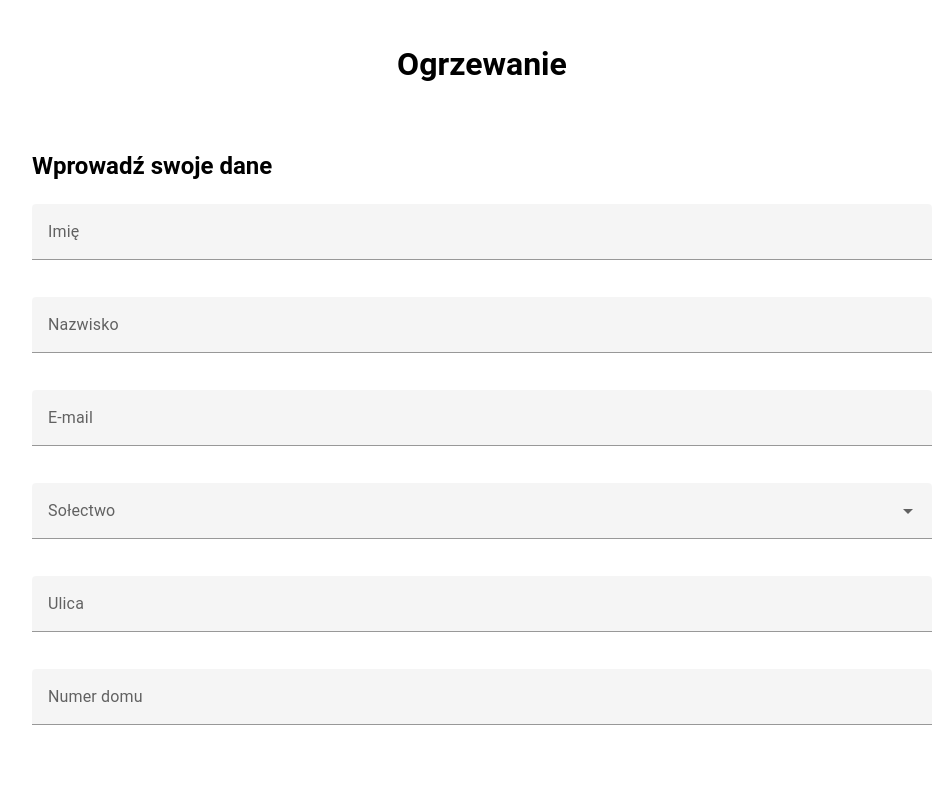
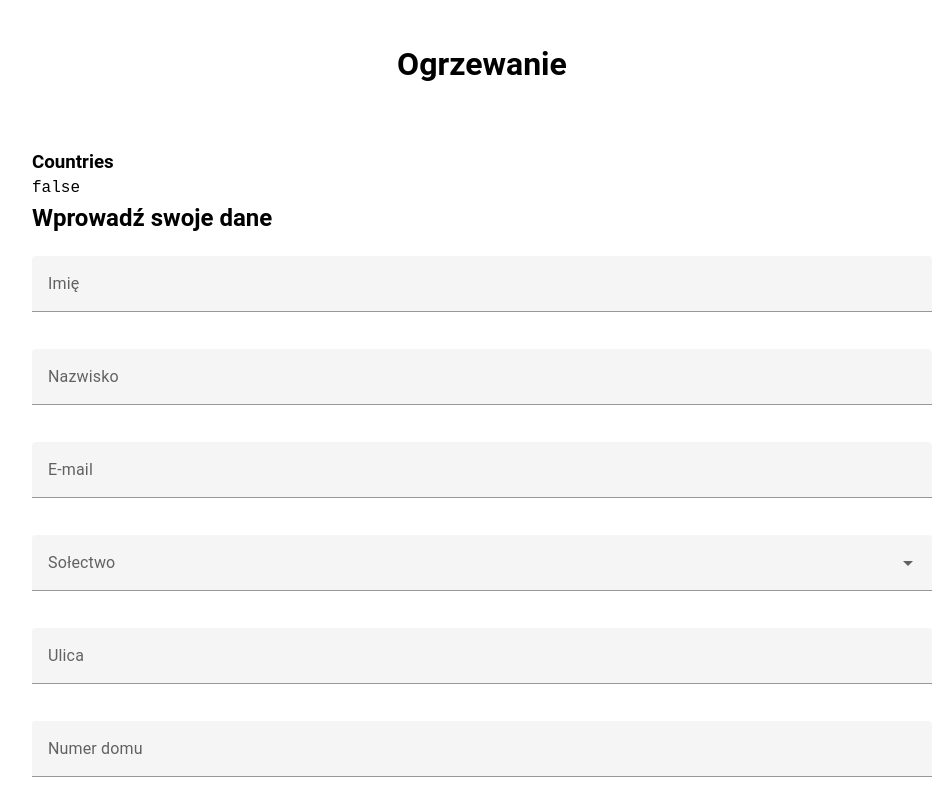
Before and after one commit to JakGin/formularz, a Vue app in the folder frontend/: page / in a window 1280 px wide. Shown: the top 800 px of the page, without its empty margins (158-1102 px from the left). Built offline with nearby package versions, Linux system fonts and the light colour scheme; no server answers.

Commit message:
Try get solectwa

```diff
--- a/frontend/src/components/PersonalInfo.vue
+++ b/frontend/src/components/PersonalInfo.vue
@@ -1,8 +1,12 @@
 // PersonalInfo.vue
 <template>
   <div>
+    <h3>Countries</h3>
+            <pre>{{ loadingSolectwa }}</pre>
+            <!-- <pre>Length: {{ solectwa.length }}</pre>
+            <pre>{{ solectwa.slice(0, 3) }}</pre> -->
     <h2 class="personal-info-title">Wprowadź swoje dane</h2>
-    <form @submit.prevent="handleSubmit" class="personal-info-form">
+    <form @submit.prevent class="personal-info-form">
       <v-text-field
         v-model="localFormData.name"
         required
@@ -47,6 +51,7 @@
 <script setup lang="ts">
 import { ref, watch, computed } from "vue";
 import { PropType } from "vue";
+import useSolectwa from '../composables/useSolectwa';
 
 // Props to accept form data and emit changes
 const props = defineProps({
@@ -77,6 +82,7 @@ const inputRules = computed(() => [
 ]);
 
 const items = ref(["Sołectwo 1", "Sołectwo 2", "Sołectwo 3", "Sołectwo 4"]);
+const { solectwa, loading: loadingSolectwa } = useSolectwa();
 </script>
 
 
--- /dev/null
+++ b/frontend/src/composables/useSolectwa.ts
@@ -0,0 +1,37 @@
+import { ref, onMounted } from 'vue'
+import type { TSolectwo } from '../types/Solectwo'
+import { API_BASE_URL } from '../constants/url'
+
+const useSolectwa = () => {
+  const solectwa = ref<TSolectwo | null>(null)
+  const loading = ref(true)
+
+  const fetchSolectwa = async () => {
+    try {
+      loading.value = true
+      const response = await fetch(`${API_BASE_URL}/api/.................`, {
+        method: 'GET'
+      })
+      const data = await response.json()
+
+      if (!response.ok) {
+        console.error('Error loading data')
+      } else {
+        solectwa.value = JSON.parse(JSON.stringify(data))
+      }
+    } catch (error) {
+      console.error('Fetch solectwa failed:', error)
+    } finally {
+      loading.value = false
+    }
+  }
+
+  onMounted(fetchSolectwa)
+
+  return {
+    solectwa,
+    loading
+  }
+}
+
+export default useSolectwa
--- /dev/null
+++ b/frontend/src/constants/url.ts
@@ -0,0 +1 @@
+export const API_BASE_URL = 'http://localhost:3000'
--- /dev/null
+++ b/frontend/src/types/Solectwo.ts
@@ -0,0 +1,4 @@
+export type TSolectwo = {
+    Id: number
+    name: string
+}
```
